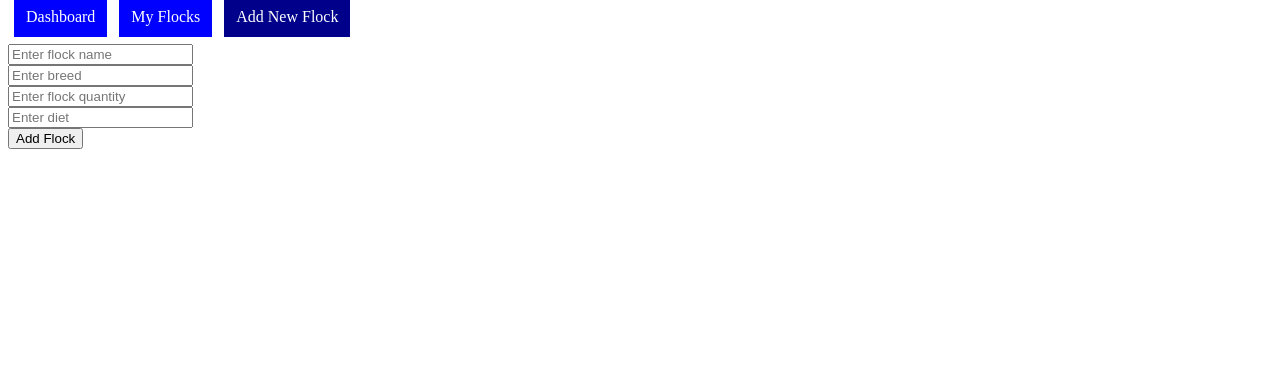
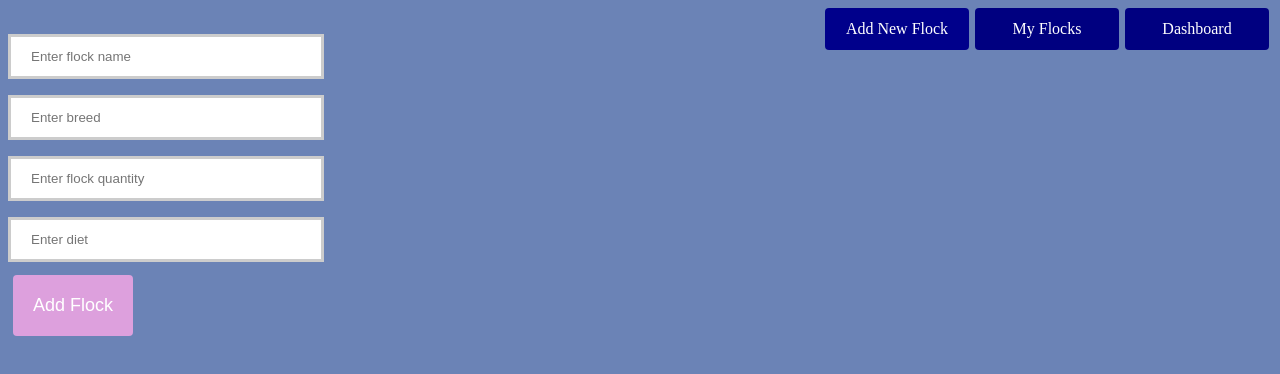
Before and after one commit to elevationcoder/hatcher-frontend, a React (Create React App) app: page /flocks/new in a window 1280 px wide. Shown: the top 374 px of the page. Built offline with nearby package versions, Linux system fonts and the light colour scheme; no server answers.

Commit message:
added more styling to main background and flocks page

```diff
--- a/public/index.html
+++ b/public/index.html
@@ -9,6 +9,11 @@
       name="description"
       content="Web site created using create-react-app"
     />
+    <style>
+      body {
+        background-color: rgb(107, 131, 182);
+      }
+    </style>
     <link rel="apple-touch-icon" href="%PUBLIC_URL%/logo192.png" />
     <!--
       manifest.json provides metadata used when your web app is installed on a
--- a/src/App.js
+++ b/src/App.js
@@ -2,7 +2,7 @@ import React, { Component } from "react";
 import { connect } from "react-redux";
 import FlocksContainer from "./containers/flockContainer";
 import NewFlockInput from "./components/NewFlockInput";
-
+import "./stylesheets/bundleStyles.css";
 class App extends Component {
   // componentDidUpdate()
   render() {
--- a/src/components/Navbar.js
+++ b/src/components/Navbar.js
@@ -2,12 +2,15 @@ import React from "react";
 import { NavLink } from "react-router-dom";
 
 const link = {
-  width: "100px",
+  width: "120px",
   padding: "12px",
-  margin: "0 6px 6px",
-  background: "blue",
+  margin: "0 3px 3px",
+  background: "navy",
   textDecoration: "none",
   color: "white",
+  borderRadius: "4px",
+  float: "right",
+  textAlign: "center",
 };
 
 class Navbar extends React.Component {
--- a/src/components/NewBundleInput.js
+++ b/src/components/NewBundleInput.js
@@ -49,9 +49,9 @@ class NewBundleInput extends Component {
     return (
       <div className="new-bundle-container">
         <h2>Add a New Bundle Below</h2>
-        <form onSubmit={this.handleOnSubmit} className="new-bundle-input">
+        <form onSubmit={this.handleOnSubmit} className="new-bundle-input-form">
           <label>Incubation Start Date and Time: </label>
-          <br />
+          {/* <br /> */}
           <input
             name="start_date"
             type="datetime-local"
@@ -60,7 +60,7 @@ class NewBundleInput extends Component {
           />
           <br />
           <label>First Egg Hatch Date and Time: </label>
-          <br />
+          {/* <br /> */}
           <input
             name="first_hatch"
             type="datetime-local"
@@ -68,9 +68,9 @@ class NewBundleInput extends Component {
             value={this.state.first_hatch}
             onChange={this.handleOnChange}
           />
-          <br />
-          <br />
-          <div className="bundle-form-field">
+          {/* <br /> */}
+          {/* <br /> */}
+          <div className="bundle-input-form-field">
             <input
               name="batch_number"
               type="text"
@@ -85,7 +85,7 @@ class NewBundleInput extends Component {
               value={this.state.amount}
               onChange={this.handleOnChange}
             />
-            <br />
+            {/* <br /> */}
             <input
               name="init_temp"
               type="text"
@@ -100,7 +100,7 @@ class NewBundleInput extends Component {
               value={this.state.init_humid}
               onChange={this.handleOnChange}
             />
-            <br />
+            {/* <br /> */}
             <input
               name="amount_fertilized"
               type="text"
@@ -115,7 +115,7 @@ class NewBundleInput extends Component {
               value={this.state.lockdown_temp}
               onChange={this.handleOnChange}
             />
-            <br />
+            {/* <br /> */}
             <input
               name="lockdown_humid"
               type="text"
--- a/src/containers/BundleContainer.js
+++ b/src/containers/BundleContainer.js
@@ -2,7 +2,7 @@ import React, { Component } from "react";
 import NewBundleInput from "../components/NewBundleInput";
 import Bundles from "../components/Bundles";
 import { connect } from "react-redux";
-import "../styles.css";
+
 class BundleContainer extends Component {
   render() {
     return (
--- a/src/containers/flockContainer.js
+++ b/src/containers/flockContainer.js
@@ -6,7 +6,7 @@ import { connect } from "react-redux";
 import fetchFlocks from "../actions/fetchFlocks";
 import { Route, Switch } from "react-router-dom";
 import Navbar from "../components/Navbar";
-import "../styles.css";
+import "../stylesheets/bundleStyles.css";
 class FlocksContainer extends Component {
   componentDidMount() {
     console.log(fetchFlocks());
--- a/src/styles.css
+++ /dev/null
@@ -1,14 +0,0 @@
-.bundle-card {
-  display: inline-block;
-  /*
-   */
-  padding-top: 10px;
-  padding-bottom: 30px;
-  font-size: large;
-  /* background-color: red; */
-}
-
-h3 {
-  text-align: center;
-  font-size: 28px;
-}
--- /dev/null
+++ b/src/stylesheets/bundleStyles.css
@@ -0,0 +1,72 @@
+.bundle-card {
+  display: inline-table;
+  width: 350px;
+  height: 300px;
+  padding: 30px;
+  margin: 20px;
+  background-color: aqua;
+  box-shadow: 10px 10px;
+  padding-top: 10px;
+  padding-bottom: 30px;
+  /* font-size: large; */
+  /* background-color: red; */
+}
+
+h3 {
+  text-align: center;
+  font-size: 28px;
+}
+
+.new-bundle-input-form {
+  display: inline-block;
+}
+
+input[type="text"] {
+  width: 25%;
+  padding: 12px 20px;
+  margin: 8px 0;
+  box-sizing: border-box;
+  border: 3px solid #ccc;
+  -webkit-transition: 0.5s;
+  transition: 0.5s;
+  outline: none;
+}
+input[type="submit"] {
+  display: inline-block;
+  border-radius: 4px;
+  background-color: plum;
+  border: none;
+  color: #ffffff;
+  text-align: center;
+  font-size: 18px;
+  padding: 20px;
+  /* width: 200px; */
+  transition: all 0.5s;
+  cursor: pointer;
+  margin: 5px;
+}
+
+input[type="submit"] span {
+  cursor: pointer;
+  display: inline-block;
+  position: relative;
+  transition: 0.5s;
+}
+
+input[type="submit"] span:after {
+  content: "\00bb";
+  position: absolute;
+  opacity: 0;
+  top: 0;
+  right: -20px;
+  transition: 0.5s;
+}
+
+input[type="submit"] span {
+  padding-right: 25px;
+}
+
+input[type="submit"]:hover span:after {
+  opacity: 1;
+  right: 0;
+}
```
